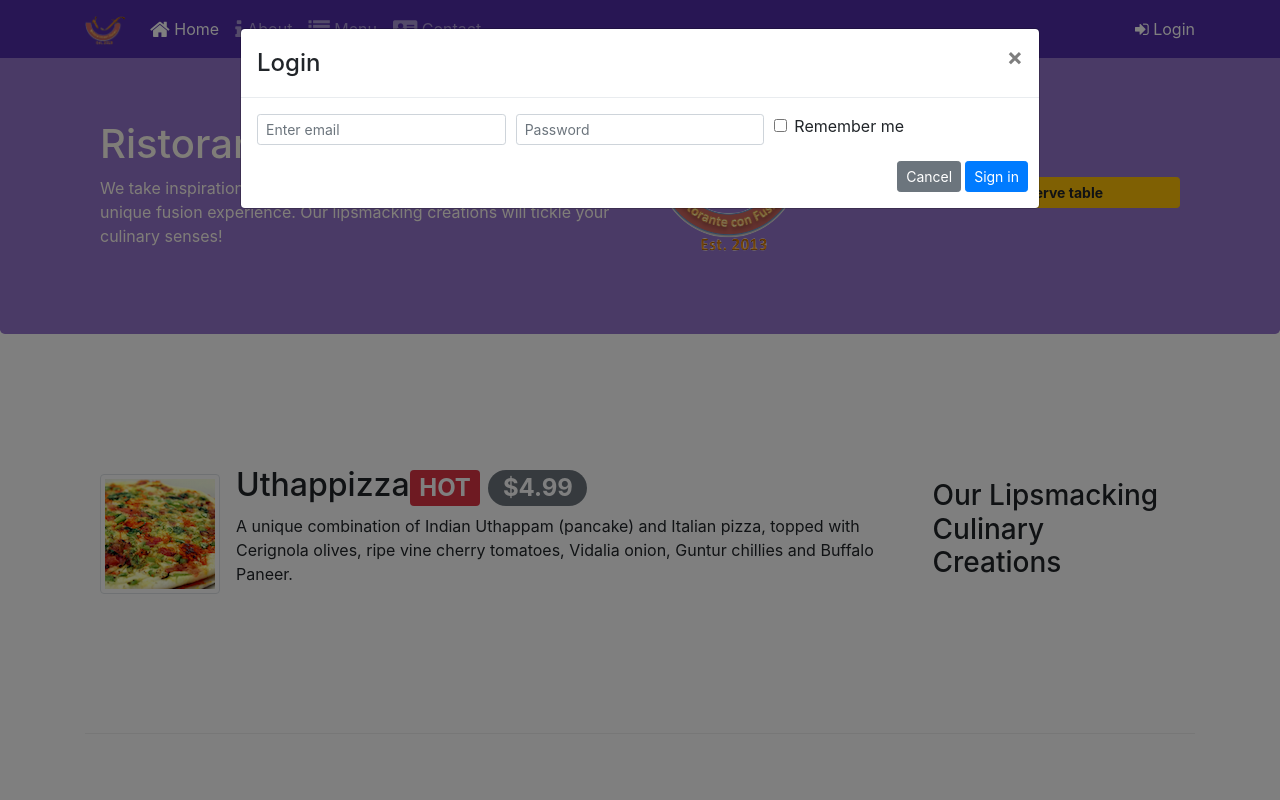
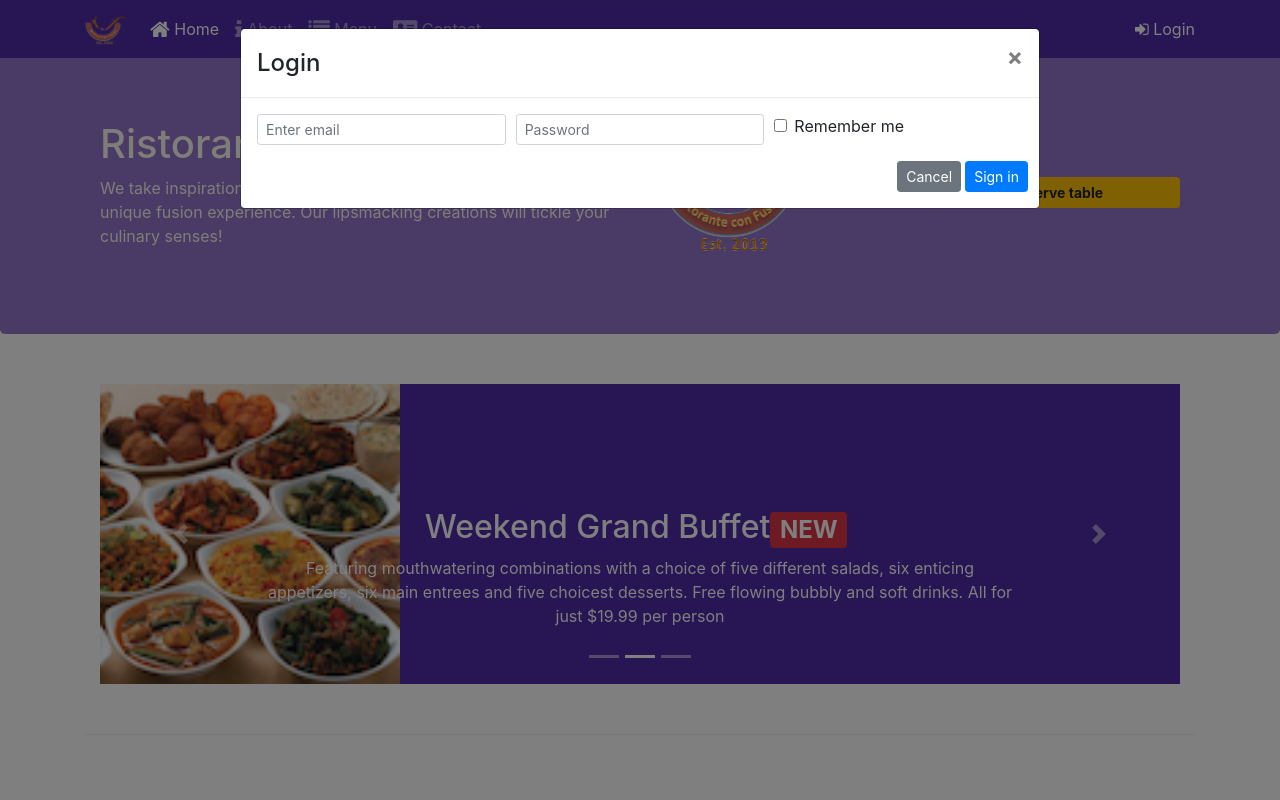
Before and after one commit to PayalGhosh/Restaurant-front-end-design, a website: page index.html in a window 1280 px wide. Both pictures are taken after a click on the link "Login". Shown: the top 800 px of the page. Drawn offline with nearby package versions, Linux system fonts and the light colour scheme.

Commit message:
Carousels

```diff
--- a/css/styles.css
+++ b/css/styles.css
@@ -46,3 +46,17 @@ body{
     border-bottom: 1px solid #ddd;
     padding: 10px;
 }
+.carousel {
+    background:#512DA8;
+}
+
+.carousel-item {
+  height: 300px;
+}
+
+.carousel-item img {
+    position: absolute;
+    top: 0;
+    left: 0;
+    min-height: 300px;
+}
--- a/index.html
+++ b/index.html
@@ -38,7 +38,7 @@
                 </ul>
                 <span class="navbar-text">
                     <a data-toggle="modal" data-target="#loginModal">
-                    <span class="fa fa-sign-in"></span> Login</a>
+                        <span class="fa fa-sign-in"></span> Login</a>
                 </span>
             </div>
         </div>
@@ -56,12 +56,14 @@
                     <form>
                         <div class="form-row">
                             <div class="form-group col-sm-4">
-                                    <label class="sr-only" for="exampleInputEmail3">Email address</label>
-                                    <input type="email" class="form-control form-control-sm mr-1" id="exampleInputEmail3" placeholder="Enter email">
+                                <label class="sr-only" for="exampleInputEmail3">Email address</label>
+                                <input type="email" class="form-control form-control-sm mr-1" id="exampleInputEmail3"
+                                    placeholder="Enter email">
                             </div>
                             <div class="form-group col-sm-4">
                                 <label class="sr-only" for="exampleInputPassword3">Password</label>
-                                <input type="password" class="form-control form-control-sm mr-1" id="exampleInputPassword3" placeholder="Password">
+                                <input type="password" class="form-control form-control-sm mr-1"
+                                    id="exampleInputPassword3" placeholder="Password">
                             </div>
                             <div class="col-sm-auto">
                                 <div class="form-check">
@@ -72,7 +74,8 @@
                             </div>
                         </div>
                         <div class="form-row">
-                            <button type="button" class="btn btn-secondary btn-sm ml-auto" data-dismiss="modal">Cancel</button>
+                            <button type="button" class="btn btn-secondary btn-sm ml-auto"
+                                data-dismiss="modal">Cancel</button>
                             <button type="submit" class="btn btn-primary btn-sm ml-1">Sign in</button>
                         </div>
                     </form>
@@ -93,14 +96,74 @@
                     <img src="./img/logo.png" class="img-fluid">
                 </div>
                 <div class="col-12 col-sm align-self-center">
-                    <a href="#reserve" class="btn btn-warning btn-sm btn-block" data-toggle="tooltip" data-html="true"  title="Or Call us at  <br><strong>+852 12345678</strong>"
-                        data-placement="bottom" role="button"><strong>Reserve table</strong></a>
+                    <a href="#reserve" class="btn btn-warning btn-sm btn-block" data-toggle="tooltip" data-html="true"
+                        title="Or Call us at  <br><strong>+852 12345678</strong>" data-placement="bottom"
+                        role="button"><strong>Reserve table</strong></a>
                 </div>
             </div>
         </div>
     </header>
 
     <div class="container">
+
+        <div class="row row-content">
+            <div class="col">
+                <div id="mycarousel" class="carousel slide" data-ride="carousel">
+                    <div class="carousel-inner" role="listbox">
+                        <div class="carousel-item active">
+                            <img class="d-block img-fluid" src="img/uthappizza.png" alt="Uthappizza">
+                            <div class="carousel-caption d-none d-md-block">
+                                <h2>Uthappizza<span class="badge badge-danger">HOT</span><span
+                                        class="badge badge-pill badge-secondary">$4.99</span></h2>
+                                <p class="d-none d-sm-block">A unique combination of Indian Uthappam (pancake) and
+                                    Italian pizza, topped with Cerignola olives, ripe vine
+                                    cherry tomatoes, Vidalia onion, Guntur chillies and
+                                    Buffalo Paneer.</p>
+                            </div>
+                        </div>
+                        <div class="carousel-item">
+                            <img class="d-block img-fluid" src="img/buffet.png" alt="Buffet">
+                            <div class="carousel-caption d-none d-md-block">
+                                <h2>Weekend Grand Buffet<span class="badge badge-danger">NEW</span></h2>
+                                <p class="d-none d-sm-block">Featuring mouthwatering combinations with a choice of five
+                                    different salads, six enticing
+                                    appetizers,
+                                    six main entrees and five choicest desserts. Free flowing bubbly and soft drinks.
+                                    All for
+                                    just
+                                    $19.99 per person </p>
+                            </div>
+                        </div>
+                        <div class="carousel-item">
+                            <img class="d-block img-fluid" src="img/alberto.png" alt="Alberto">
+                            <div class="carousel-caption d-none d-md-block">
+                                <h2>Alberto Somayya</h2>
+                                <h4>Executive Chef</h4>
+                                <p class="d-none d-sm-block">Award winning three-star Michelin chef with wide
+                                    International experience having worked
+                                    closely with
+                                    whos-who in the culinary world, he specializes in creating mouthwatering
+                                    Indo-Italian fusion
+                                    experiences. </p>
+                            </div>
+                        </div>
+                        <ol class="carousel-indicators">
+                            <li data-target="#mycarousel" data-slide-to="0" class="active"></li>
+                            <li data-target="#mycarousel" data-slide-to="1"></li>
+                            <li data-target="#mycarousel" data-slide-to="2"></li>
+                        </ol>
+                        <a class="carousel-control-prev" href="#mycarousel" role="button" data-slide="prev">
+                            <span class="carousel-control-prev-icon"></span>
+                        </a>
+                        <a class="carousel-control-next" href="#mycarousel" role="button" data-slide="next">
+                            <span class="carousel-control-next-icon"></span>
+                        </a>
+                    </div>
+                </div>
+            </div>
+        </div>
+
+
         <div class="row row-content align-items-center">
             <div class="col-12 col-sm-4 col-md-3 order-sm-last">
                 <h3>Our Lipsmacking Culinary Creations</h3>
@@ -129,7 +192,8 @@
                 <div class="media">
                     <div class="media-body">
                         <h2>Weekend Grand Buffet<span class="badge badge-danger">NEW</span></h2>
-                        <p class="d-none d-sm-block">Featuring mouthwatering combinations with a choice of five different salads, six enticing
+                        <p class="d-none d-sm-block">Featuring mouthwatering combinations with a choice of five
+                            different salads, six enticing
                             appetizers,
                             six main entrees and five choicest desserts. Free flowing bubbly and soft drinks. All for
                             just
@@ -150,7 +214,8 @@
                     <div class="media-body">
                         <h2>Alberto Somayya</h2>
                         <h4>Executive Chef</h4>
-                        <p class="d-none d-sm-block">Award winning three-star Michelin chef with wide International experience having worked
+                        <p class="d-none d-sm-block">Award winning three-star Michelin chef with wide International
+                            experience having worked
                             closely with
                             whos-who in the culinary world, he specializes in creating mouthwatering Indo-Italian fusion
                             experiences. </p>
@@ -161,7 +226,7 @@
 
         <div class="row row-content justify-content-center" id="reserve">
             <div class="col-12 col-sm-8">
-                <div class="card" >
+                <div class="card">
                     <h3 class="card-header bg-warning text-white">Reserve a Table</h3>
                     <div class="card-body">
                         <form>
@@ -273,7 +338,7 @@
     <script src="node_modules/popper.js/dist/umd/popper.min.js"></script>
     <script src="node_modules/bootstrap/dist/js/bootstrap.min.js"></script>
     <script>
-        $(document).ready(function(){
+        $(document).ready(function () {
             $('[data-toggle="tooltip"]').tooltip();
         });
     </script>
```
